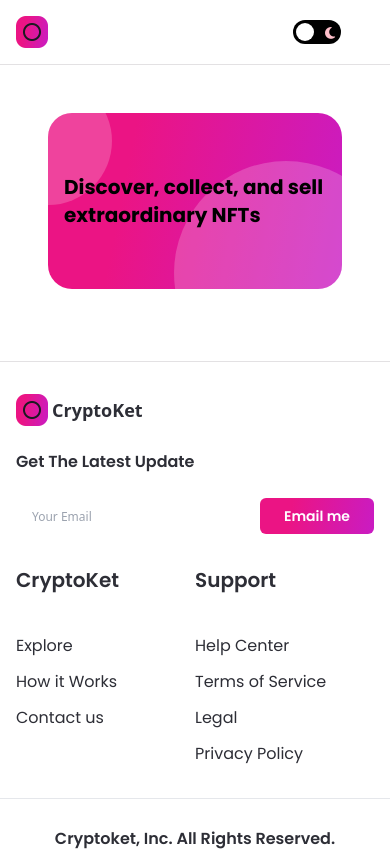
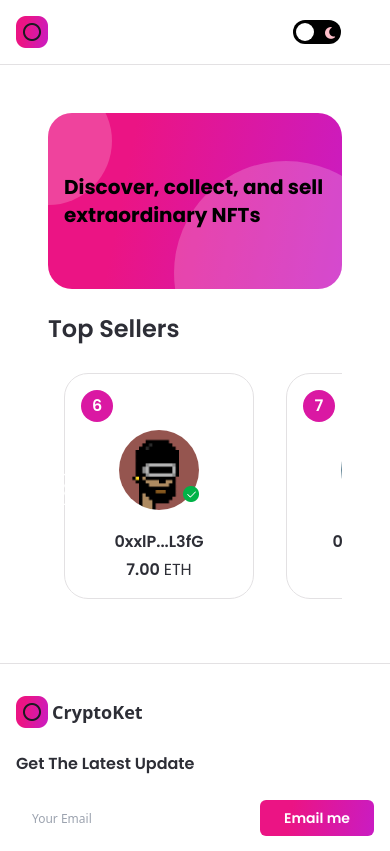
Before and after one commit to SahilPanhotra/CryptoKet, a Next.js app: page / in a window 390 px wide. Shown: the top 851 px of the page. Built offline with nearby package versions, Linux system fonts and the light colour scheme.

Commit message:
build:Top sellers with Creator Component

```diff
--- /dev/null
+++ b/components/CreatorCard.jsx
@@ -0,0 +1,38 @@
+import React from 'react';
+import Image from 'next/image';
+
+import images from '../assets';
+
+const CreatorCard = ({ rank, creatorImage, creatorName, creatorEths }) => (
+  <div className=" min-w-190 minlg:min-w-240 dark:bg-nft-black-3 bg-white border dark:border-nft-black-1 border-nft-gray-1 rounded-3xl flex flex-col p-4 m-4">
+    <div className="w-8 h-8 minlg:w-10 minlg:h-10 bg-nft-red-violet flexCenter rounded-full">
+      <p className="font-poppins text-white font-semibold text-base minlg:text-lg ">{rank}</p>
+    </div>
+    <div className="my-2 flex justify-center">
+      <div className="relative w-20 h-20 minlg:w-28 minlg:h-28">
+        <Image
+          src={creatorImage}
+          layout="fill"
+          objectFit="cover"
+          alt="creatorName"
+          className="rounded-full"
+        />
+        <div className="absolute w-4 h-4 minlg:w-7 minlg:h-7 bottom-2 -right-0">
+          <Image
+            src={images.tick}
+            layout="fill"
+            objectFit="contain"
+            alt="tick"
+          />
+        </div>
+      </div>
+
+    </div>
+    <div className="mt-3 minlg:mt-7 text-center flexCenter flex-col">
+      <p className="font-poppins dark:text-white text-nft-black-1 font-semibold text-base">{creatorName}</p>
+      <p className="mt-1 font-poppins dark:text-white text-nft-black-1 font-semibold text-base">{creatorEths.toFixed(2)} <span className="font-normal">ETH</span></p>
+    </div>
+  </div>
+);
+
+export default CreatorCard;
--- a/components/index.js
+++ b/components/index.js
@@ -2,5 +2,6 @@
 import Navbar from './Navbar';
 import Button from './Button';
 import Banner from './Banner';
+import CreatorCard from './CreatorCard';
 
-export { Button, Navbar, Footer, Banner };
+export { Button, Navbar, Footer, Banner, CreatorCard };
--- a/pages/index.jsx
+++ b/pages/index.jsx
@@ -1,6 +1,45 @@
-import { Banner } from '../components';
+import { useEffect, useRef, useState } from 'react';
 
-const Home = () => (
+import Image from 'next/image';
+import { useTheme } from 'next-themes';
+import { Banner, CreatorCard } from '../components';
+import images from '../assets';
+import { makeId } from '../utils/makeId';
+
+const Home = () => {
+  const [hideButtons, setHideButtons] = useState(false);
+  const parentRef = useRef(null);
+  const scrollRef = useRef(null);
+  const { theme } = useTheme();
+  const handleScroll = (direction) => {
+    const { current } = scrollRef;
+    const scrollAmount = window.innerWidth > 1000 ? 270 : 210;
+    if (direction === 'left') {
+      current.scrollLeft -= scrollAmount;
+    } else {
+      current.scrollLeft += scrollAmount;
+    }
+  };
+
+  const isScrollable = () => {
+    const { current } = scrollRef;
+    const { current: parent } = parentRef;
+    if (current?.scrollWidth >= parent?.offsetWidth) {
+      setHideButtons(false);
+    } else {
+      setHideButtons(true);
+    }
+  };
+  useEffect(() => {
+    isScrollable();
+    window.addEventListener('resize', isScrollable);
+
+    return () => {
+      window.removeEventListener('resize', isScrollable);
+    };
+  });
+
+  return (
     <div className="flex justify-center ms:px-4 p-12">
       <div className="w-full minmd:w-4/5">
         <Banner
@@ -8,8 +47,48 @@
           parentStyles="justify-start mb-6 h-72 sm:h-60 p-12 xs:p-4 xs:h-44 rounded-3xl"
           childStyles="md:text-4xl sm:text-2xl xs:text-xl text-left"
         />
+        <div>
+          <h1 className="font-poppins dark:text-white text-nft-black-1 text-2xl minlg:text-4xl font-semibold ml-4 xs:ml-0">Top Sellers</h1>
+          <div className="relative flex-1 max-w-full flex mt-3" ref={parentRef}>
+            <div className="flex flex-row w-max overflow-x-scroll no-scrollbar select-none" ref={scrollRef}>
+              {[6, 7, 8, 9, 10].map((i) => (
+                <CreatorCard
+                  key={`creater-${i}`}
+                  rank={i}
+                  creatorImage={images[`creator${i}`]}
+                  creatorName={`0x${makeId(3)}...${makeId(4)}`}
+                  creatorEths={10 - i * 0.5}
+                />
+              ))}
+              {!hideButtons && (
+                <>
+
+                  <div onClick={() => handleScroll('left')} className="absolute w-8 h-8 minlg:w-12 minlg:h-12 top-45 cursor-pointer left-0">
+                    <Image
+                      src={images.left}
+                      layout="fill"
+                      objectFit="contain"
+                      alt="left-arrow"
+                      className={theme === 'light' && 'filter invert'}
+                    />
+                  </div>
+                  <div onClick={() => handleScroll('right')} className="absolute w-8 h-8 minlg:w-12 minlg:h-12 top-45 cursor-pointer right-0">
+                    <Image
+                      src={images.right}
+                      layout="fill"
+                      objectFit="contain"
+                      alt="left-arrow"
+                      className={theme === 'light' && 'filter invert'}
+                    />
+                  </div>
+                </>
+              ) }
+            </div>
+          </div>
+        </div>
       </div>
     </div>
   );
+};
 
 export default Home;
--- /dev/null
+++ b/utils/makeId.js
@@ -0,0 +1,12 @@
+export const makeId = (length) => {
+  let result = '';
+
+  const characters = 'ABCDEFGHIJKLMNOPQRSTUVWXYZabcdefghijklmnopqrstuvwxyz0123456789';
+  const charactersLength = characters.length;
+
+  for (let i = 0; i < length; i += 1) {
+    result += characters.charAt(Math.floor(Math.random() * charactersLength));
+  }
+
+  return result;
+};
```
Lines whose indentation alone changed are shown as unchanged.
